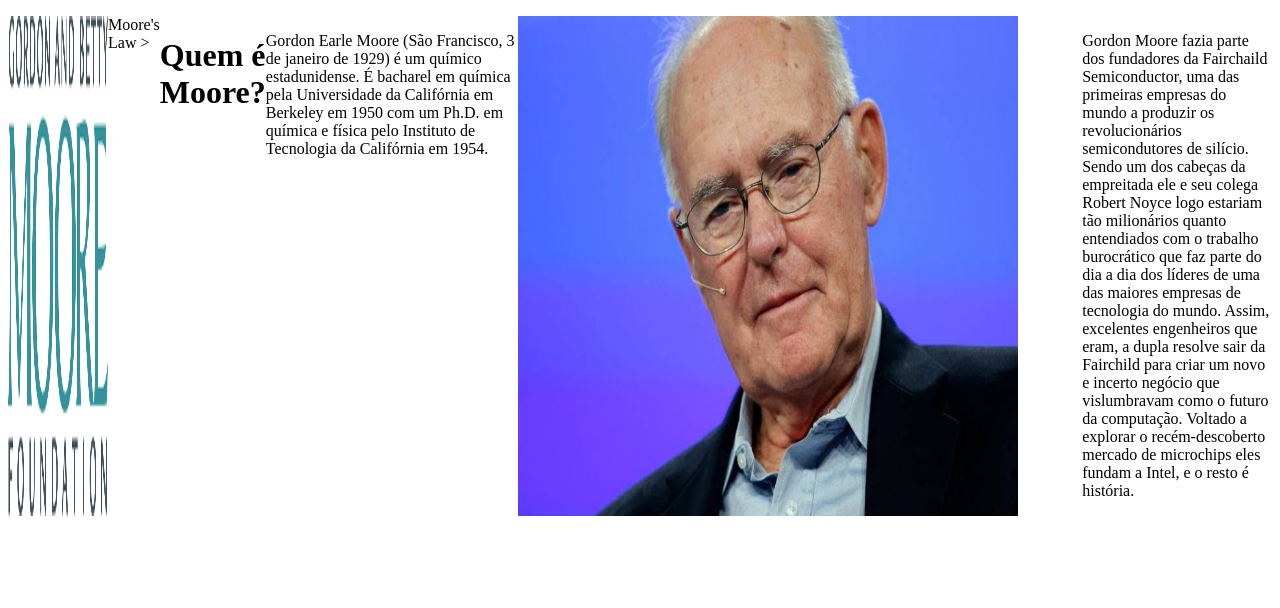
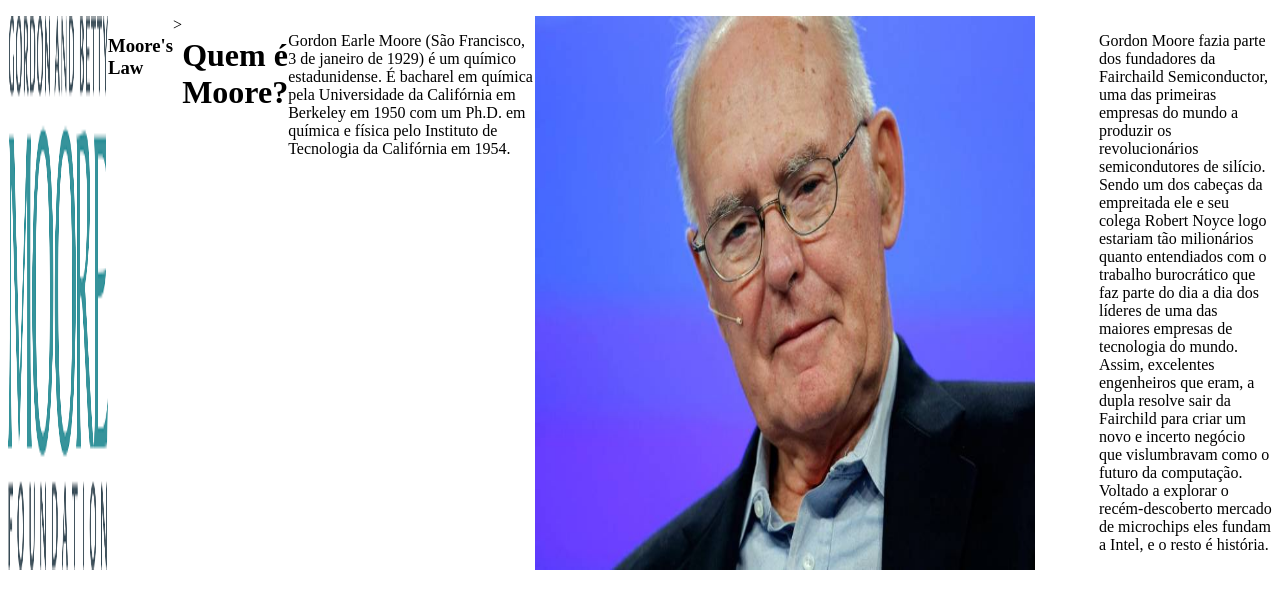
Before and after one commit to HugoBq/meta-tags-2022, a plain HTML site: page index.html in a window 1280 px wide. Drawn offline with Linux system fonts and the light colour scheme.

Commit message:
Update index.html

```diff
--- a/index.html
+++ b/index.html
@@ -74,7 +74,8 @@
 
 <div style="display: flex; justify-content: left;">
     <img src="Imagens/logo.png" alt="Moore's logo" width="100">
-    <div style="display: flex; justify-content: center;" <h3> Moore's Law </h3> >
+	<h3> Moore's Law </h3>>
+    <div style="display: flex; justify-content: center;" >
 </div>
 <div style="display: flex; justify-content: center;">
 
```
